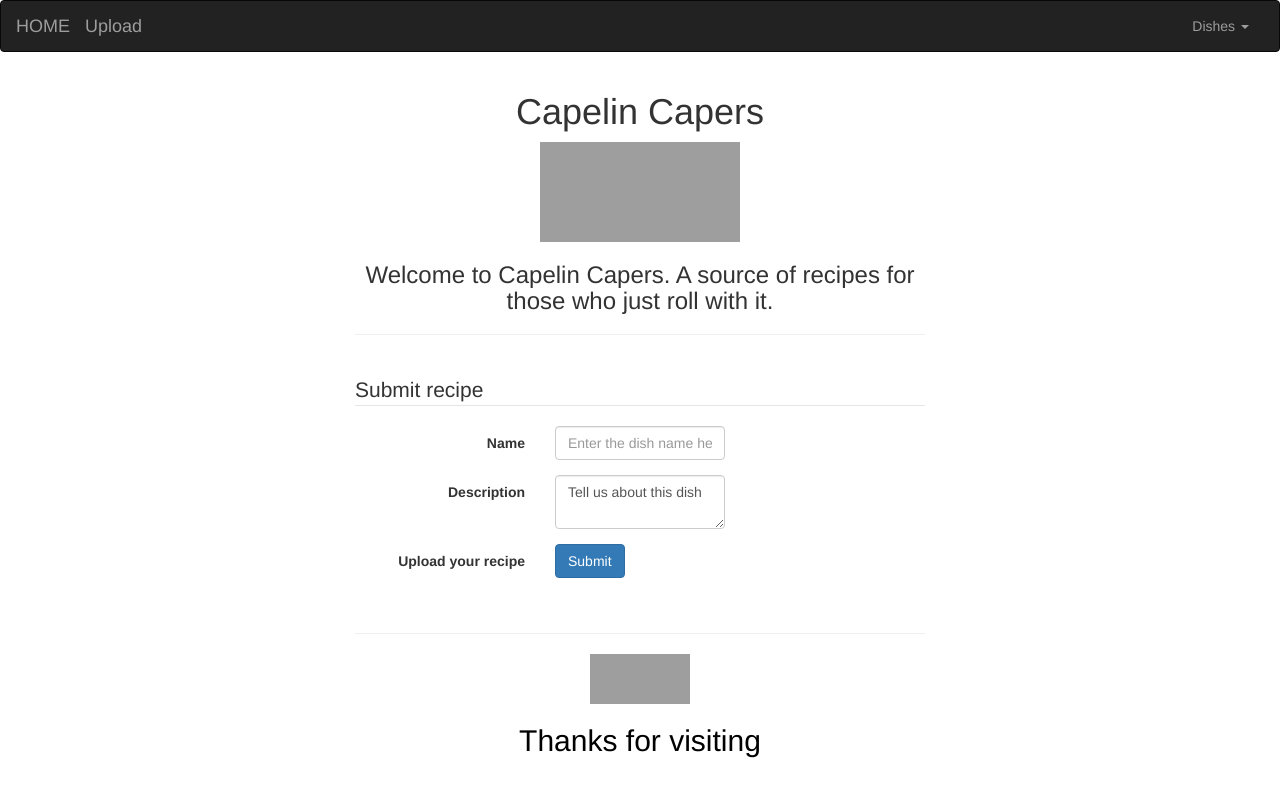
After one commit to AndreR01/PythonTermProject, a Flask app: page /upload in a window 1280 px wide. The commit adds this page. Run offline with Flask 2, Linux system fonts and the light colour scheme; some libraries are stand-ins or nearby versions; grey boxes are pictures that could not be loaded.

Commit message:
add form upload

```diff
--- /dev/null
+++ b/newRecipe.json
@@ -0,0 +1 @@
+{"recipeName": "asddgd", "recipeDesc": "Tell us about this dish"}
--- a/run.py
+++ b/run.py
@@ -1,8 +1,10 @@
 import json
 import csv
 
-from flask import Flask, render_template
+from flask import Flask, render_template, request
+
 app = Flask(__name__)
+
 
 @app.route("/")
 def rootRoute():
@@ -13,6 +15,7 @@
                  "Banana Breakfast Cookies"]
     return render_template('layout.html', my_var="HOME PAGE", dish_list=dishNames)
 
+
 @app.route("/dish/<dishID>")
 def showDish(dishID):
     dishID = int(dishID)
@@ -20,7 +23,7 @@
     with open('dishes.csv', newline='') as csvfile:
         filereader = csv.reader(csvfile, delimiter=',', escapechar='\\')
         for index, row in enumerate(filereader):
-            if (index+1) == dishID:
+            if (index + 1) == dishID:
                 filename = row[1].strip()
 
     #         dishNames.append(row[0])
@@ -29,14 +32,38 @@
         data = json.load(infile)
         print(data["recipeName"])
 
-    return render_template('dish.html', dish=data,)
+    return render_template('dish.html', dish=data, )
 
-#TODO Create home page content block
-#TODO Form to submit and delete recipes
+
+@app.route('/handle_data', methods=['POST'])
+def handle_data():
+    filename = "newRecipe.json"
+    recipeName = request.form['recipeName']
+    if len(recipeName) < 6:
+          return render_template('uploadError.html')
+    userRecipe = {"recipeName": (recipeName),
+                  "recipeDesc": (request.form['recipeDesc']),
+
+                  }
+    with open(filename, "w") as infile:
+        json.dump(userRecipe, infile)
+    return rootRoute()
+
+@app.route("/upload")
+def upload_recipe():
+    return render_template('formsubmit.html')
+
+
+
+
+
+# TODO Create home page content block
+# TODO Form to submit and delete recipes
 #
 
 def test_method():
-    test_dict = {"Hello": "World!"}
+    dict_var = "World!"
+    test_dict = {"Hello": dict_var}
 
     with open("test.json", "w") as outfile:
         json.dump(test_dict, outfile)
@@ -46,6 +73,5 @@
         print(data["recipeName"])
 
 
-
 if __name__ == '__main__':
     app.run(debug=True)
--- a/templates/dish.html
+++ b/templates/dish.html
@@ -20,5 +20,3 @@
             {% endfor %}
           </ol></h4>
 {% endblock %}
-</body>
-</html>
--- /dev/null
+++ b/templates/formsubmit.html
@@ -0,0 +1,46 @@
+<!DOCTYPE html>
+
+{% extends "layout.html" %}
+{% block contents %}
+<script type="text/javascript">
+  function validateForm() {
+  let x = document.forms["recipeForm"]["recipeName"].value;
+  alert (x);
+  if (x.length < 5){
+    return false;}
+  return true;
+  }
+</script>
+<form id="recipeForm" class="form-horizontal" action="{{ url_for('handle_data') }}" method="post" onsubmit="return validateForm()">
+<fieldset>
+
+<!-- Form Name -->
+<legend>Submit recipe</legend>
+
+<!-- Text input-->
+<div class="form-group">
+  <label class="col-md-4 control-label" for="recipeName">Name</label>
+  <div class="col-md-4">
+  <input id="recipeName" name="recipeName" type="text" placeholder="Enter the dish name here" class="form-control input-md" required="">
+  </div>
+</div>
+<!-- Textarea -->
+<div class="form-group">
+  <label class="col-md-4 control-label" for="recipeDesc">Description</label>
+  <div class="col-md-4">
+    <textarea class="form-control" id="recipeDesc" name="recipeDesc">Tell us about this dish</textarea>
+  </div>
+</div>
+
+<!-- Button -->
+<div class="form-group">
+  <label class="col-md-4 control-label" for="submitButton">Upload your recipe</label>
+  <div class="col-md-4">
+    <button id="submitButton" name="submitButton" class="btn btn-primary">Submit</button>
+  </div>
+</div>
+
+
+</fieldset>
+</form>
+{% endblock %}
--- a/templates/layout.html
+++ b/templates/layout.html
@@ -58,7 +58,13 @@
         <span class="icon-bar"></span>
       </button>
       <a class="navbar-brand" href="/">HOME</a>
+      <a class="navbar-brand" href="/upload">Upload</a>
     </div>
+
+
+
+
+
 
     <div class="collapse navbar-collapse" id="bs-example-navbar-collapse-1">
       <ul class="nav navbar-nav navbar-right">
--- /dev/null
+++ b/templates/uploadError.html
@@ -0,0 +1,6 @@
+<!DOCTYPE html>
+
+{% extends "layout.html" %}
+{% block contents %}
+There was an error uploading your recipe. Please try again.
+{% endblock %}
```
